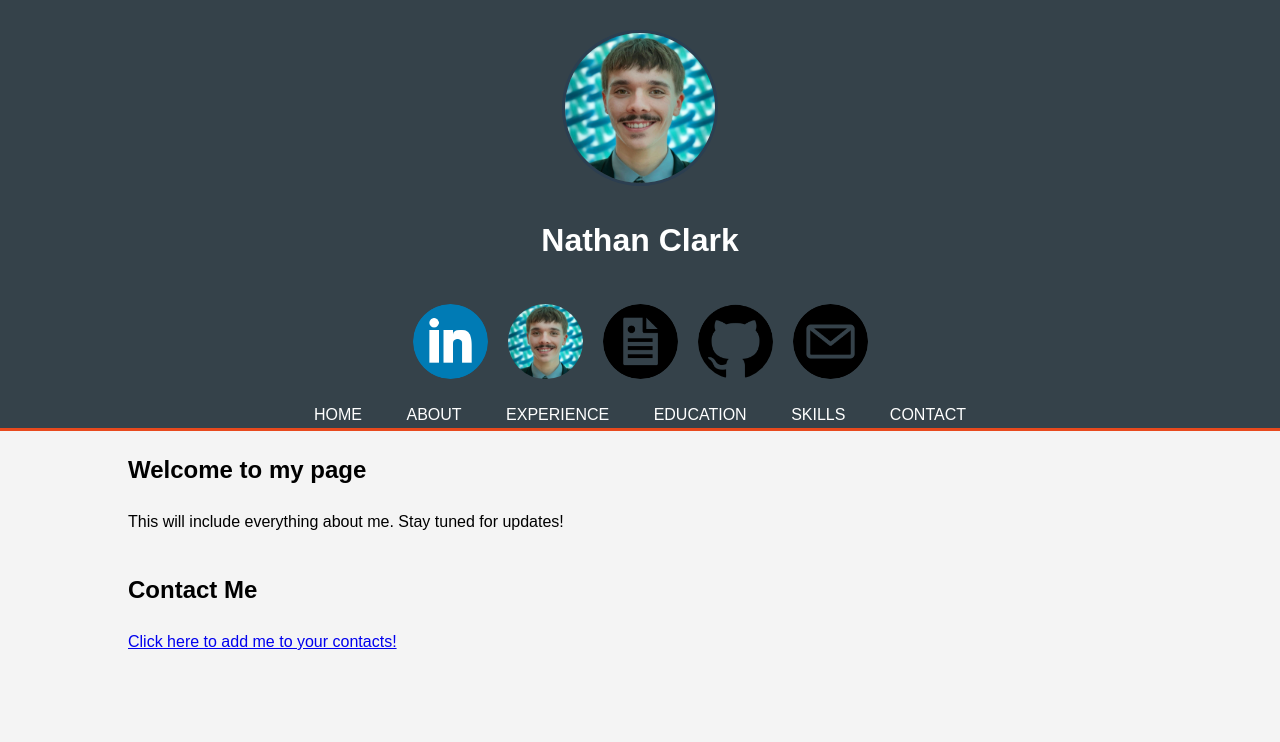
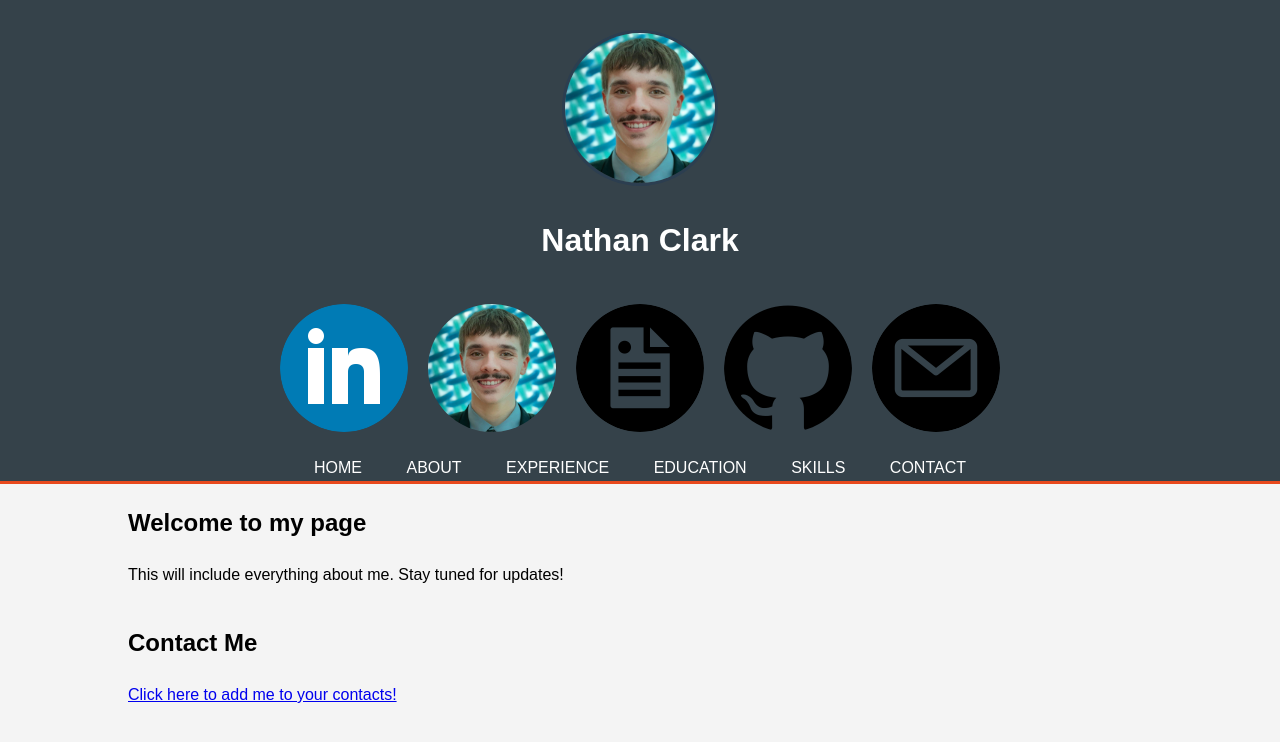
Before and after one commit to nclarkicstar/hireNathan, a plain HTML site: page index.html in a window 1280 px wide. Drawn offline with Linux system fonts and the light colour scheme.

```diff
--- a/index.html
+++ b/index.html
@@ -99,7 +99,7 @@ text-align: center;
     }
 
     .social-link a img {
-      width: 75px;
+      width: 10vw;
       height: auto;
       border-radius: 100%;
       margin: 2vh 0;
```
